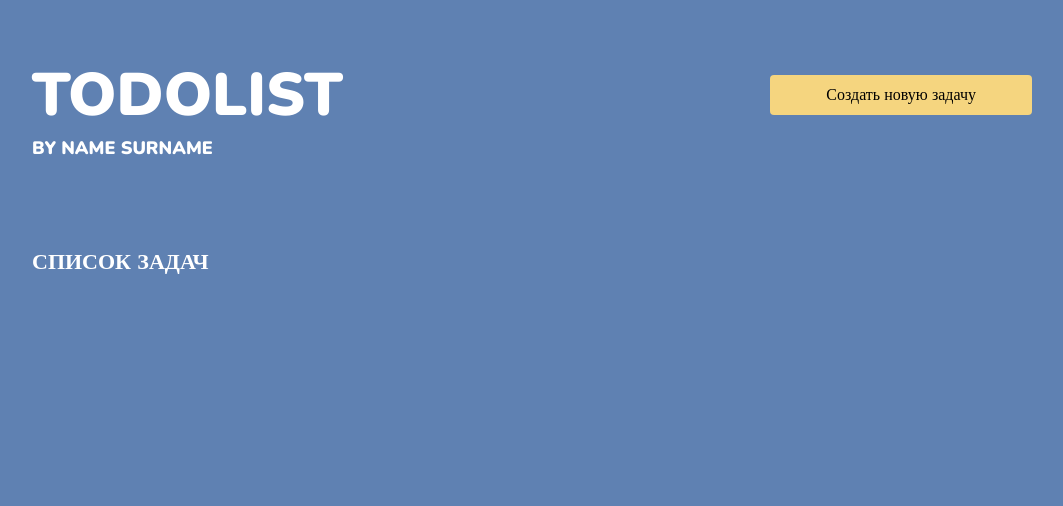
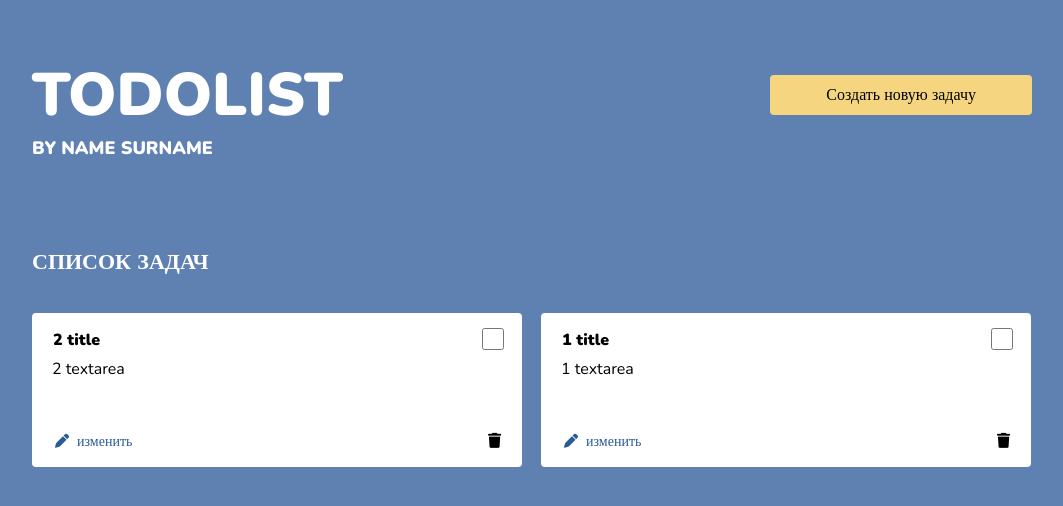
Before and after one commit to TimTimi4/TODOLIST, a plain HTML site: page index.html in a window 1280 px wide. Shown: the whole page, without its empty margins (108-1171 px from the left). Drawn offline with nearby package versions, Linux system fonts and the light colour scheme.

Commit message:
try to add checkMark

```diff
--- a/index.html
+++ b/index.html
@@ -70,7 +70,7 @@
 	</div>
 
 
-	<!-- <div class="popupChangeTask">
+	<div class="popupChangeTask">
 		<div class="popupChangeTask__bg"></div>
 		<div class="popupChangeTask__body">
 			<div class="popupChangeTask__content">
@@ -93,7 +93,7 @@
 				</form>
 			</div>
 		</div>
-	</div> -->
+	</div>
 
 
 
--- a/main.js
+++ b/main.js
@@ -30,41 +30,95 @@ const taskRow = document.querySelector('.header-todolist__row')
 const input = document.querySelector('.popup-form__titleField')
 const textarea = document.querySelector('.popup-form__descField')
 
-
-function getInitialTasks() {
-	const save = JSON.parse(localStorage.getItem('task'))
-	if (save) {
-		return save
-	} else {
-		return []
-	}
+const tasksArr = [{
+	id: 1,
+	title: '1 title',
+	text: '1 textarea',
+},
+{
+	id: 2,
+	title: '2 title',
+	text: '2 textarea',
 }
-const tasksArr = getInitialTasks()
+]
 
 
-// ! Отображение
+
+// // ! Функция получения значений из localstorage
+// function getInitialTasks() {
+// 	const save = JSON.parse(localStorage.getItem('task'))
+// 	if (save) {
+// 		return save
+// 	} else {
+// 		return []
+// 	}
+// }
+// const tasksArr = getInitialTasks()
+
+
+// ! Рендерим в HTML заметку
 const createTaskDom = (task) => {
 	const divTask = document.createElement('div')
 	const h6Title = document.createElement('h6')
 	const divText = document.createElement('div')
+	const inputCheckMark = document.createElement('input')
+	const divTaskBottom = document.createElement('div')
+	const buttonTaskTrash = document.createElement('button')
+	const iTrash = document.createElement('i')
+	const buttonChangeTask = document.createElement('button')
+	const iPen = document.createElement('i')
 	divTask.classList.add('task', 'row__task')
+	divTask.setAttribute('id', task.id)
 	h6Title.classList.add('task__title')
 	divText.classList.add('task__text')
-	divTask.prepend(h6Title, divText)
+	inputCheckMark.classList.add('task__checkMark')
+	inputCheckMark.setAttribute('type', 'checkbox')
+	inputCheckMark.setAttribute('name', 'checkMark')
+	divTaskBottom.classList.add('task__bottom')
+	divTask.prepend(h6Title, divText, inputCheckMark, divTaskBottom)
+	buttonTaskTrash.setAttribute('class', 'task__trash')
+	buttonTaskTrash.setAttribute('type', 'button')
+	iTrash.classList.add('fas', 'fa-trash')
+	buttonChangeTask.setAttribute('type', 'button')
+	buttonChangeTask.setAttribute('class', 'task__change')
+	iPen.classList.add('fas', 'fa-pen')
+	divTaskBottom.prepend(buttonChangeTask, buttonTaskTrash)
+	buttonTaskTrash.prepend(iTrash)
+	buttonChangeTask.append('изменить')
+	buttonChangeTask.prepend(iPen)
 	h6Title.textContent = task.title
 	divText.textContent = task.text
 	return divTask
 }
-
 tasksArr.forEach(task => {
 	const taskDom = createTaskDom(task)
 	taskRow.prepend(taskDom)
 });
 
+// !
+
+const taskTitleDOMArr = document.querySelectorAll('.task__title')
+console.log(taskTitleDOMArr)
+const taskCheckMarkDOMArr = document.querySelectorAll('.task__checkMark')
+console.log(taskCheckMarkDOMArr)
+
+for (let i = 0; i < taskCheckMarkDOMArr.lenght; i++) {
+	for (let j = 0; j < taskTitleDOMArr.length; j++) {
+		if (taskCheckMarkDOMArr[i] == taskTitleDOMArr[j]) {
+			taskCheckMarkDOMArr[i].addEventListener('click', () => {
+				taskTitleDOMArr[j].classList.toggle('check')
+			})
+		}
+	}
+}
 
 
 
-// tasksArr.push(task)
+
+
+
+
+
 
 saveBtn.addEventListener('click', () => {
 	if (input.value != '') {
@@ -73,17 +127,26 @@ saveBtn.addEventListener('click', () => {
 			title: input.value,
 			text: textarea.value,
 		}
-
 		tasksArr.push(newTask)
 		taskRow.innerHTML = ''
-
 
 		tasksArr.forEach(task => {
 			taskRow.prepend(createTaskDom(task))
 		});
 
-		localStorage.setItem('task', JSON.stringify(tasksArr))
 
+
+
+
+
+
+
+
+
+
+
+
+		// localStorage.setItem('task', JSON.stringify(tasksArr))
 		input.value = ''
 		textarea.value = ''
 		popup.classList.remove('open')
```
